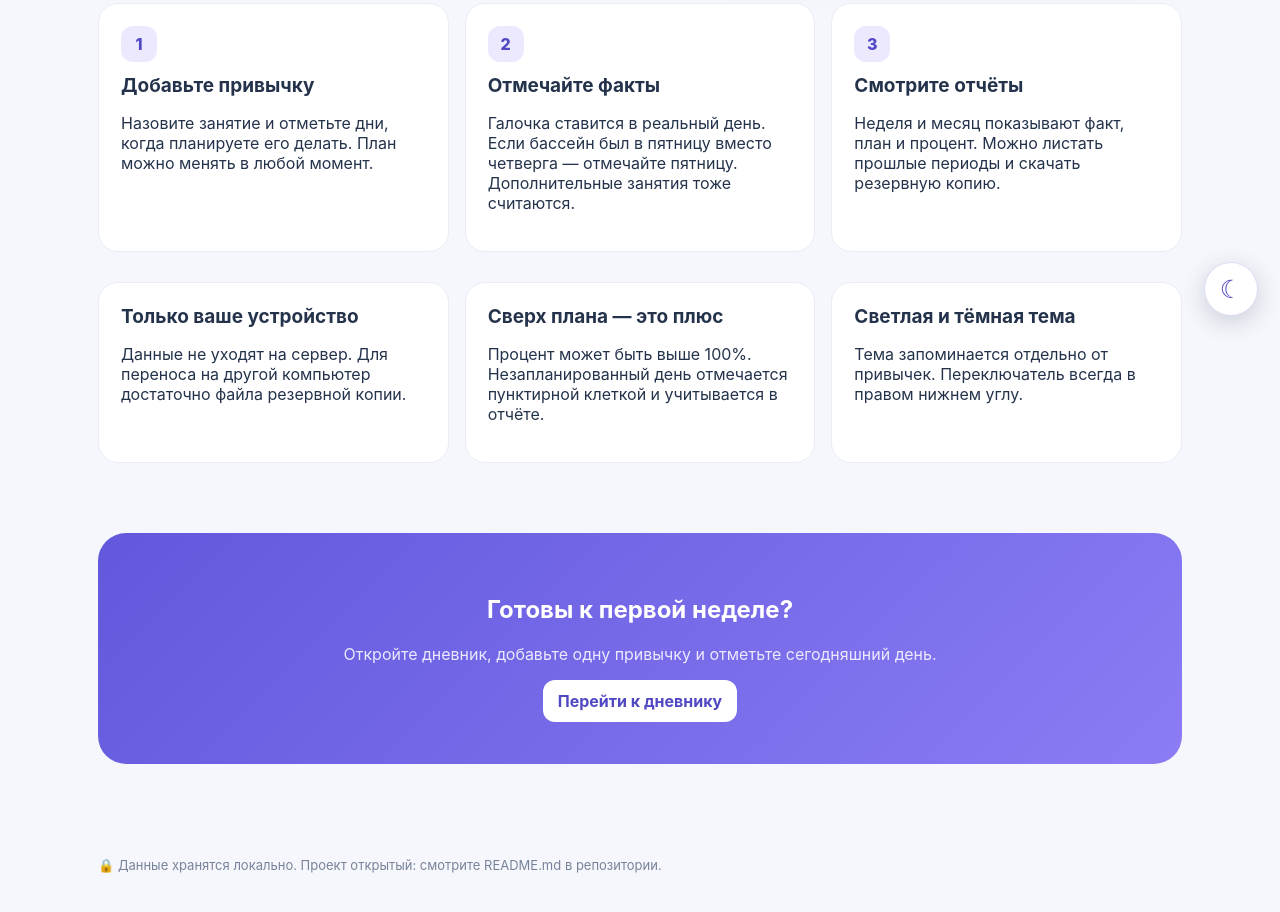
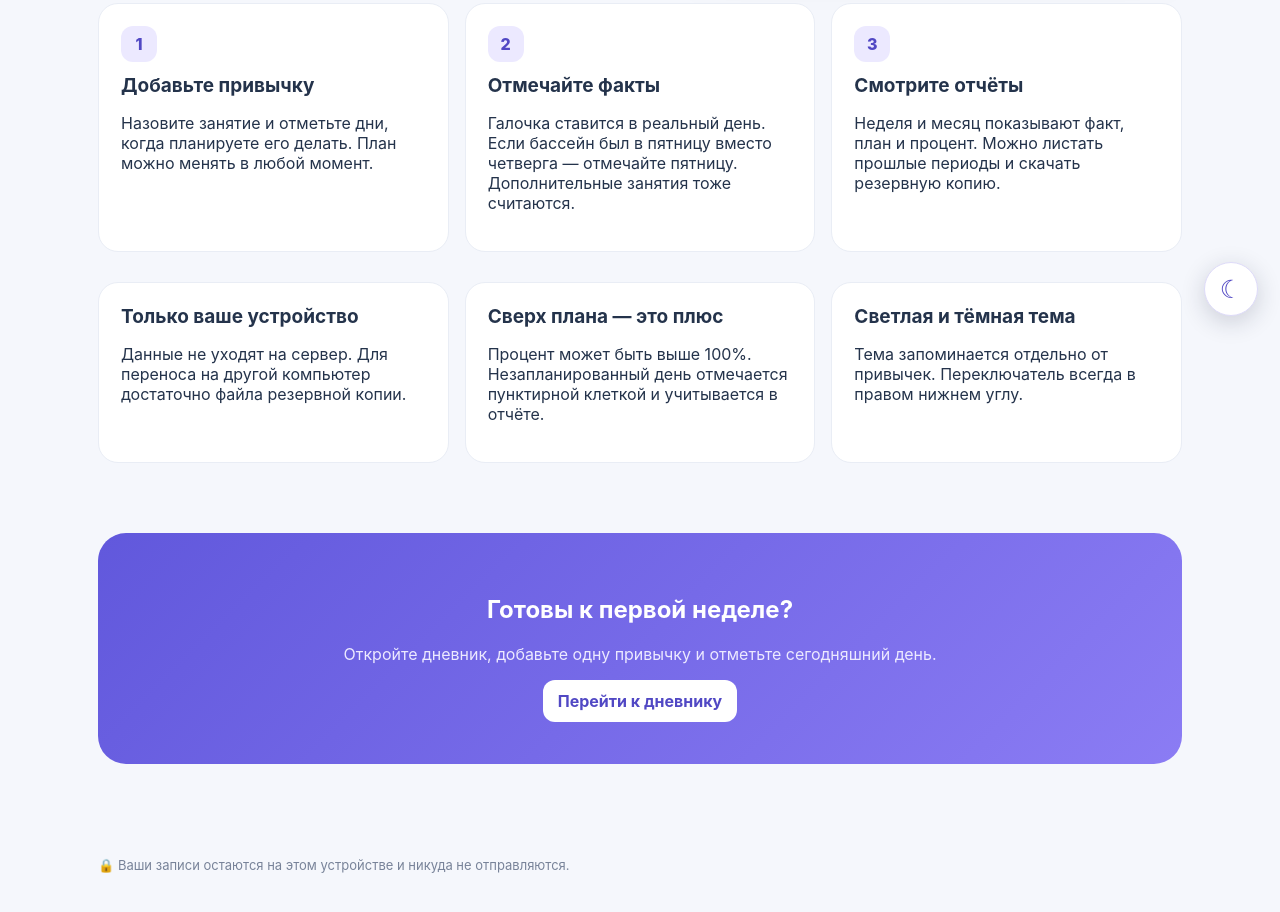
Before and after one commit to darialluzhina-code/habbits, a website: page index.html in a window 1280 px wide. Shown: the part 462-1374 px from the top of the page. Drawn offline with Linux system fonts and the light colour scheme.

Commit message:
Update index.html
Изменена фраза в Футере, для пользователей

```diff
--- a/index.html
+++ b/index.html
@@ -97,7 +97,7 @@
   </section>
 
   <footer class="site-footer">
-    <p>🔒 Данные хранятся локально. Проект открытый: смотрите README.md в репозитории.</p>
+    <p>🔒 Ваши записи остаются на этом устройстве и никуда не отправляются.</p>
   </footer>
 
   <button type="button" id="themeToggle" class="theme-toggle" aria-label="Включить тёмную тему" title="Переключить тему">☾</button>
```
